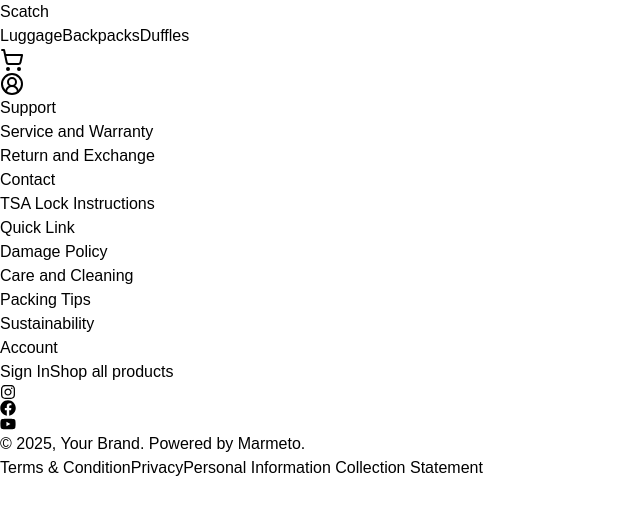
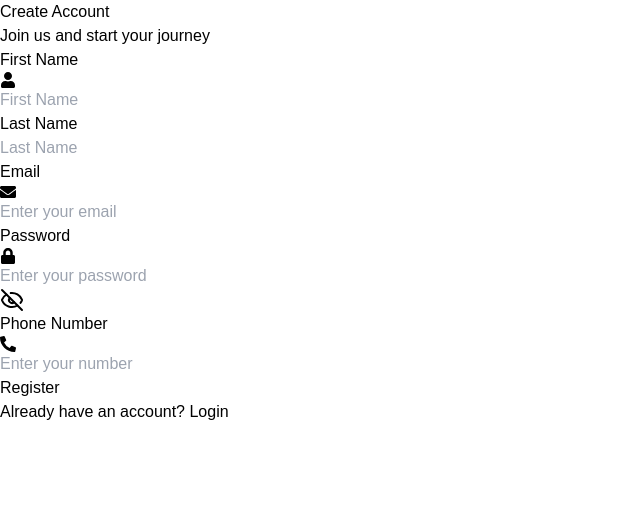
Before and after one commit to astrabytesyncshub2019/nft-ecommerce, a React (Vite) app in the folder client/: page /login in a window 1280 px wide. Shown: the top 514 px of the page, without its empty margins (0-640 px from the left). Built offline with nearby package versions, Linux system fonts and the light colour scheme.

Commit message:
changes in ui

```diff
--- a/client/package.json
+++ b/client/package.json
@@ -10,14 +10,17 @@
     "preview": "vite preview"
   },
   "dependencies": {
+    "@hookform/resolvers": "^5.2.1",
     "axios": "^1.11.0",
     "lucide-react": "^0.542.0",
     "react": "^19.1.1",
     "react-dom": "^19.1.1",
+    "react-hook-form": "^7.62.0",
     "react-icons": "^5.5.0",
     "react-router": "^7.8.2",
     "react-router-dom": "^7.8.2",
-    "swiper": "^11.2.10"
+    "swiper": "^11.2.10",
+    "yup": "^1.7.0"
   },
   "devDependencies": {
     "@eslint/js": "^9.33.0",
--- a/client/src/App.jsx
+++ b/client/src/App.jsx
@@ -5,6 +5,7 @@ import Duffles from "./pages/Duffles.jsx"
 import Layout from './pages/Layout.jsx'
 import BackpacksPage from "./pages/BackpacksPage.jsx"
 import LuggageBags from "./pages/LuggageBags.jsx"
+import AuthPage from './pages/AuthPage.jsx'
 
 const App = () => {
   return (
@@ -14,9 +15,9 @@ const App = () => {
         <Route path="/luggage" element={<LuggageBags/>} />
         <Route path="/backpacks" element={<BackpacksPage />} />
         <Route path="/duffles" element={<Duffles />} />
-        <Route path="/login" element/>
 
       </Route>
+        <Route path="/login" element={<AuthPage/>}/>
     </Routes>
   )
 }
--- /dev/null
+++ b/client/src/api/userAPI.js
@@ -0,0 +1,11 @@
+import axiosInstance from "../utils/axiosInstance";
+
+export const registerUserApi = async (data) => {
+    const res = await axiosInstance.post("/api/users/signup", data)
+    return res.data.data
+}
+export const loginUserApi = async (data) => {
+    const res = await axiosInstance.post("/api/users/signin", data)
+    return res.data
+
+}
--- /dev/null
+++ b/client/src/pages/AuthPage.jsx
@@ -0,0 +1,215 @@
+import { Eye, EyeOff } from "lucide-react"
+import React, { useState } from "react"
+import { useForm } from "react-hook-form"
+import { yupResolver } from "@hookform/resolvers/yup"
+import * as Yup from "yup"
+import { FaUser, FaEnvelope, FaPhoneAlt, FaLock } from "react-icons/fa"
+import { registerUserApi, loginUserApi } from "../api/userAPI"
+import { useNavigate } from "react-router-dom"
+
+const registerSchema = Yup.object().shape({
+    firstname: Yup.string().required("First name is required"),
+    lastname: Yup.string().required("Last name is required"),
+    email: Yup.string().email("Invalid email").required("Email is required"),
+    password: Yup.string().min(6, "At least 6 characters").required("Password is required"),
+    phonenumber: Yup.string()
+        .matches(/^[0-9]{10}$/, "Phone must be 10 digits")
+        .required("Phone number is required"),
+})
+
+const loginSchema = Yup.object().shape({
+    email: Yup.string().email("Invalid email").required("Email is required"),
+    password: Yup.string().required("Password is required"),
+})
+
+const AuthPage = () => {
+    const [isRegister, setIsRegister] = useState(true)
+    const [showPassword, setShowPassword] = useState(false)
+    const [conflictError, setConflictError] = useState("")
+    const navigate = useNavigate()
+
+    const {
+        register,
+        handleSubmit,
+        formState: { errors },
+    } = useForm({
+        resolver: yupResolver(isRegister ? registerSchema : loginSchema),
+    })
+
+    const onSubmit = async (data) => {
+        setConflictError("")
+
+        const payload = isRegister
+            ? {
+                fullname: {
+                    firstname: data.firstname,
+                    lastname: data.lastname,
+                },
+                email: data.email,
+                password: data.password,
+                phonenumber: data.phonenumber,
+            }
+            : {
+                email: data.email,
+                password: data.password,
+            }
+
+        try {
+            isRegister
+                ? await registerUserApi(payload)
+                : await loginUserApi(payload)
+
+            navigate("/")
+        } catch (err) {
+            const status = err.response?.status
+            const message =
+                err.response?.data?.message ||
+                err.response?.data?.errors?.join(", ") ||
+                "Something went wrong"
+
+            if (status === 409) {
+                setConflictError("User already exists with this email")
+            } else {
+                alert(message)
+            }
+
+            console.error("API Error:", message)
+        }
+    }
+
+    return (
+        <div className="w-full min-h-screen bg-[#f2f2f2] flex items-center justify-center">
+            <div className="bg-white p-8 rounded-xl shadow-md w-full max-w-md">
+                <h2 className="text-2xl font-bold mb-2 text-[var(--heading-color)]">
+                    {isRegister ? "Create Account" : "Welcome Back"}
+                </h2>
+                <p className="text-zinc-700 mb-6">
+                    {isRegister ? "Join us and start your journey" : "Login to continue"}
+                </p>
+
+                {conflictError && (
+                    <div className="mb-4 p-3 bg-red-100 border border-red-400 text-red-700 rounded-lg text-sm text-center">
+                        {conflictError}
+                    </div>
+                )}
+
+                <form className="space-y-4" onSubmit={handleSubmit(onSubmit)}>
+                    {isRegister && (
+                        <div className="flex gap-4">
+                            <InputField
+                                id="firstname"
+                                label="First Name"
+                                placeholder="First Name"
+                                icon={<FaUser />}
+                                register={register}
+                                error={errors.firstname?.message}
+                            />
+                            <InputField
+                                id="lastname"
+                                label="Last Name"
+                                placeholder="Last Name"
+                                register={register}
+                                error={errors.lastname?.message}
+                            />
+                        </div>
+                    )}
+
+                    <InputField
+                        id="email"
+                        label="Email"
+                        type="email"
+                        placeholder="Enter your email"
+                        icon={<FaEnvelope />}
+                        register={register}
+                        error={errors.email?.message}
+                    />
+
+                    {/* password field */}
+                    <div className="w-full">
+                        <label
+                            htmlFor="password"
+                            className="block text-sm font-medium text-gray-700 mb-1"
+                        >
+                            Password
+                        </label>
+                        <div className="flex items-center border border-gray-300 rounded-lg px-3 focus-within:ring-1 focus-within:ring-[var(--heading-color)]">
+                            <span className="text-gray-500">
+                                <FaLock />
+                            </span>
+                            <input
+                                id="password"
+                                type={showPassword ? "text" : "password"}
+                                placeholder="Enter your password"
+                                {...register("password")}
+                                className="w-full px-3 py-2 outline-none rounded-lg"
+                            />
+                            <span
+                                className="text-gray-500 cursor-pointer"
+                                onClick={() => setShowPassword((prev) => !prev)}
+                            >
+                                {showPassword ? <Eye /> : <EyeOff />}
+                            </span>
+                        </div>
+                        {errors.password && (
+                            <p className="text-red-600 text-xs mt-1">
+                                {errors.password.message}
+                            </p>
+                        )}
+                    </div>
+
+                    {isRegister && (
+                        <InputField
+                            id="phonenumber"
+                            label="Phone Number"
+                            placeholder="Enter your number"
+                            icon={<FaPhoneAlt />}
+                            register={register}
+                            error={errors.phonenumber?.message}
+                        />
+                    )}
+
+                    <button
+                        type="submit"
+                        className="w-full bg-[var(--heading-color)] text-white py-2 rounded-lg hover:bg-[#00685a]"
+                    >
+                        {isRegister ? "Register" : "Login"}
+                    </button>
+                </form>
+
+                <p className="mt-4 text-center text-gray-600 text-sm">
+                    {isRegister ? "Already have an account?" : "Don’t have an account?"}{" "}
+                    <button
+                        type="button"
+                        onClick={() => setIsRegister(!isRegister)}
+                        className="text-[var(--heading-color)] hover:underline"
+                    >
+                        {isRegister ? "Login" : "Register"}
+                    </button>
+                </p>
+            </div>
+        </div>
+    )
+}
+
+const InputField = ({ id, label, type = "text", placeholder, icon, register, error }) => {
+    return (
+        <div className="w-full">
+            <label htmlFor={id} className="block text-sm font-medium text-gray-700 mb-1">
+                {label}
+            </label>
+            <div className="flex items-center border border-gray-300 rounded-lg px-3 focus-within:ring-1 focus-within:ring-[var(--heading-color)]">
+                {icon && <span className="text-gray-500">{icon}</span>}
+                <input
+                    id={id}
+                    type={type}
+                    placeholder={placeholder}
+                    {...register(id)}
+                    className="w-full px-3 py-2 outline-none rounded-lg"
+                />
+            </div>
+            {error && <p className="text-red-600 text-xs mt-1">{error}</p>}
+        </div>
+    )
+}
+
+export default AuthPage
```
Also changed, not shown: 2 other files (tests, documents, lock files or other folders).
